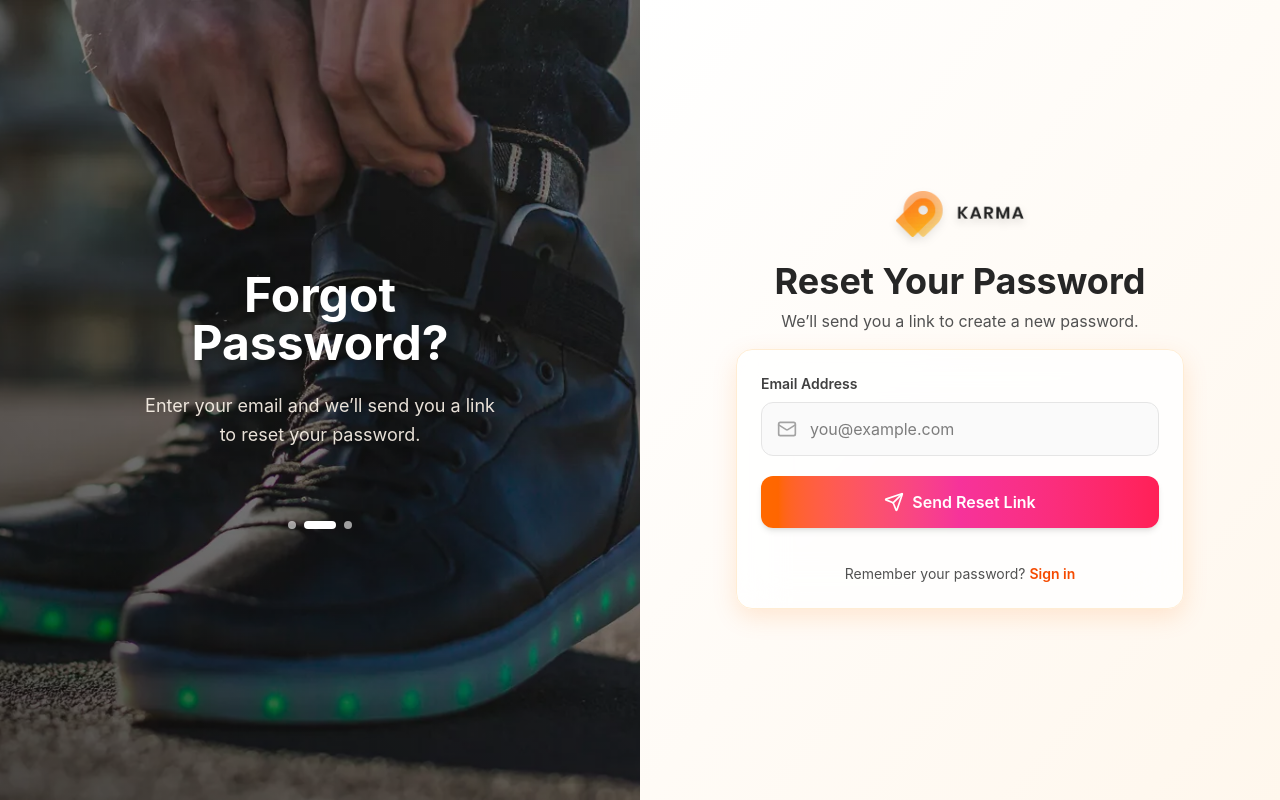
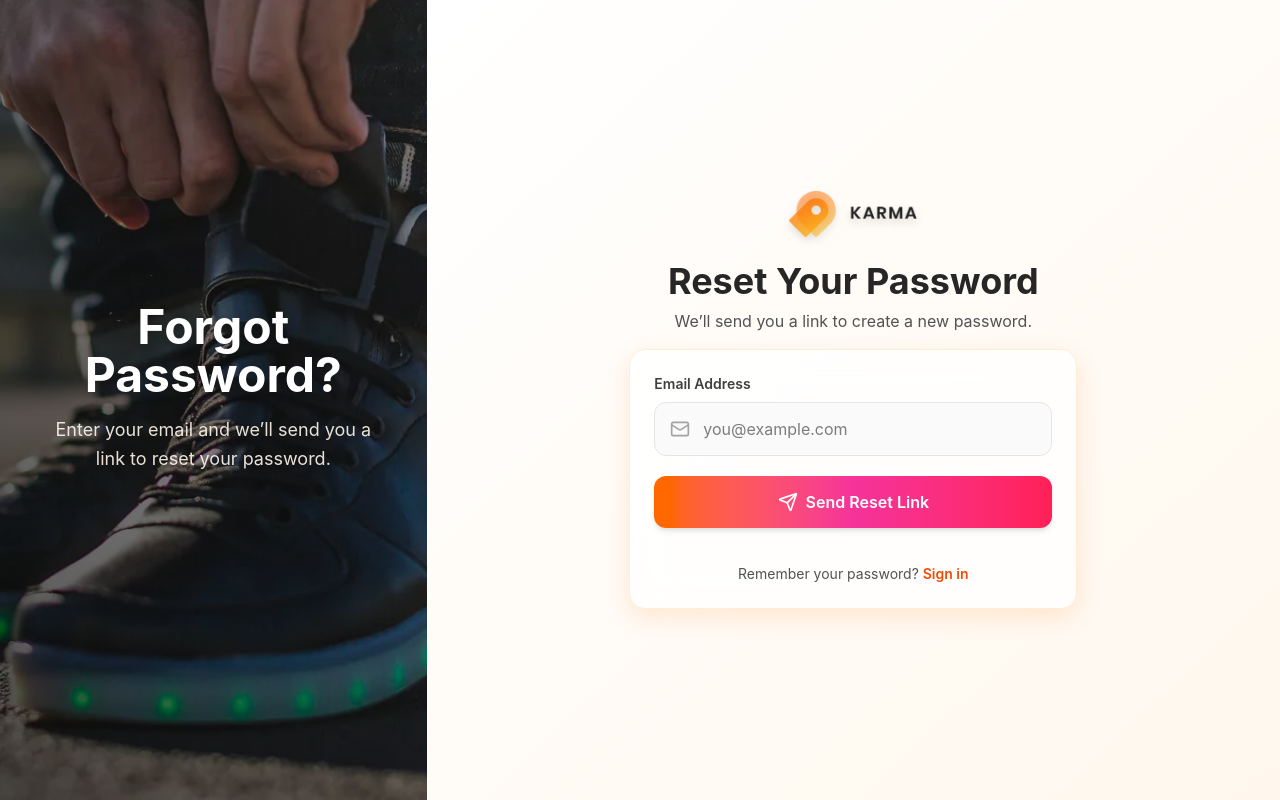
Before and after one commit to DuyPhatpeo/ecommerce, a React (Vite) app: page /forgot-password in a window 1280 px wide. Built offline with nearby package versions, Linux system fonts and the light colour scheme.

Commit message:
update layout

```diff
--- a/src/components/auth/ForgotPassword.tsx
+++ b/src/components/auth/ForgotPassword.tsx
@@ -1,8 +1,9 @@
+// src/components/auth/ForgotPasswordForm.tsx
 import { useState } from "react";
 import { Mail, Send } from "lucide-react";
 import { Link } from "react-router-dom";
 
-export default function ForgotPassword() {
+export default function ForgotPasswordForm() {
   const [email, setEmail] = useState("");
 
   const handleSubmit = (e: React.FormEvent) => {
@@ -15,32 +16,6 @@ export default function ForgotPassword() {
   };
 
   return (
-    <div className="min-h-screen flex flex-col md:flex-row bg-gradient-to-br from-orange-100 via-white to-pink-100">
-      {/* Left Side */}
-      <div className="hidden md:flex md:w-1/2 relative overflow-hidden">
-        <img
-          src="/auth-bg.jpg"
-          alt="Team collaboration"
-          className="absolute inset-0 w-full h-full object-cover"
-        />
-        <div className="absolute inset-0 bg-gradient-to-tr from-black/60 via-black/40 to-transparent" />
-        <div className="relative z-10 text-white p-10 flex flex-col items-center justify-center text-center max-w-md mx-auto">
-          <h1 className="text-5xl font-bold mb-6 drop-shadow-lg">
-            Forgot Password?
-          </h1>
-          <p className="text-lg text-orange-50/90 mb-8 leading-relaxed">
-            Enter your email and we’ll send you a link to reset your password.
-          </p>
-          <div className="flex justify-center gap-2 mt-10">
-            <div className="w-2 h-2 rounded-full bg-white/60" />
-            <div className="w-8 h-2 rounded-full bg-white" />
-            <div className="w-2 h-2 rounded-full bg-white/60" />
-          </div>
-        </div>
-      </div>
-
-      {/* Right Side */}
-      <div className="w-full md:w-1/2 flex items-center justify-center p-6 md:p-10 relative bg-gradient-to-br from-white to-orange-50">
     <div className="w-full max-w-md space-y-6">
       {/* Logo */}
       <div className="flex justify-center mb-6">
@@ -108,7 +83,5 @@ export default function ForgotPassword() {
         </p>
       </form>
     </div>
-      </div>
-    </div>
   );
 }
--- a/src/pages/ForgotPasswordPage.tsx
+++ b/src/pages/ForgotPasswordPage.tsx
@@ -1,9 +1,15 @@
+import AuthLayout from "../components/auth/AuthLayout";
 import ForgotPassword from "../components/auth/ForgotPassword";
 
 const ForgotPasswordPage = () => {
   return (
     <>
-      <ForgotPassword />
+      <AuthLayout
+        title="Forgot Password?"
+        subtitle="Enter your email and we’ll send you a link to reset your password."
+      >
+        <ForgotPassword />
+      </AuthLayout>
     </>
   );
 };
```
Lines whose indentation alone changed are shown as unchanged.
